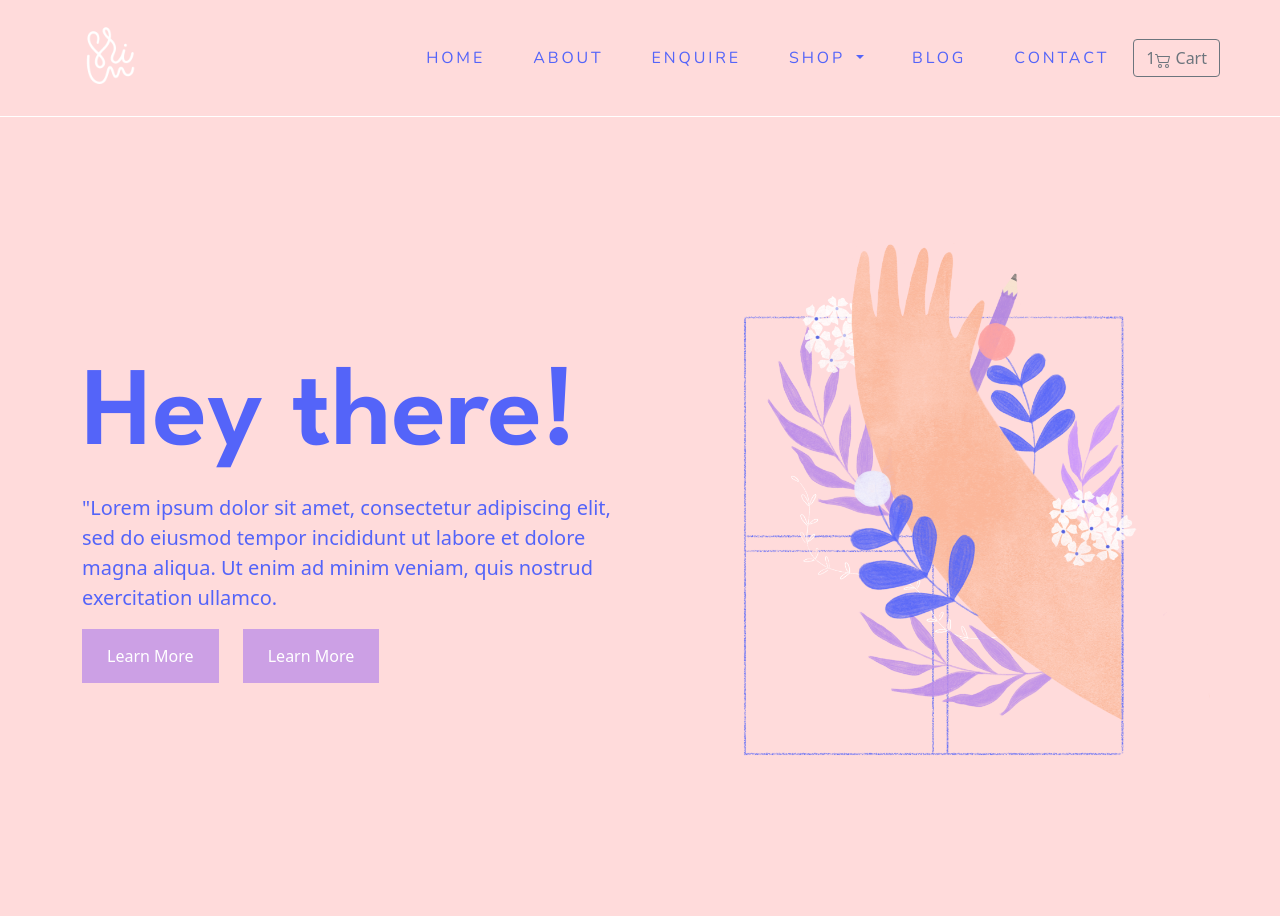
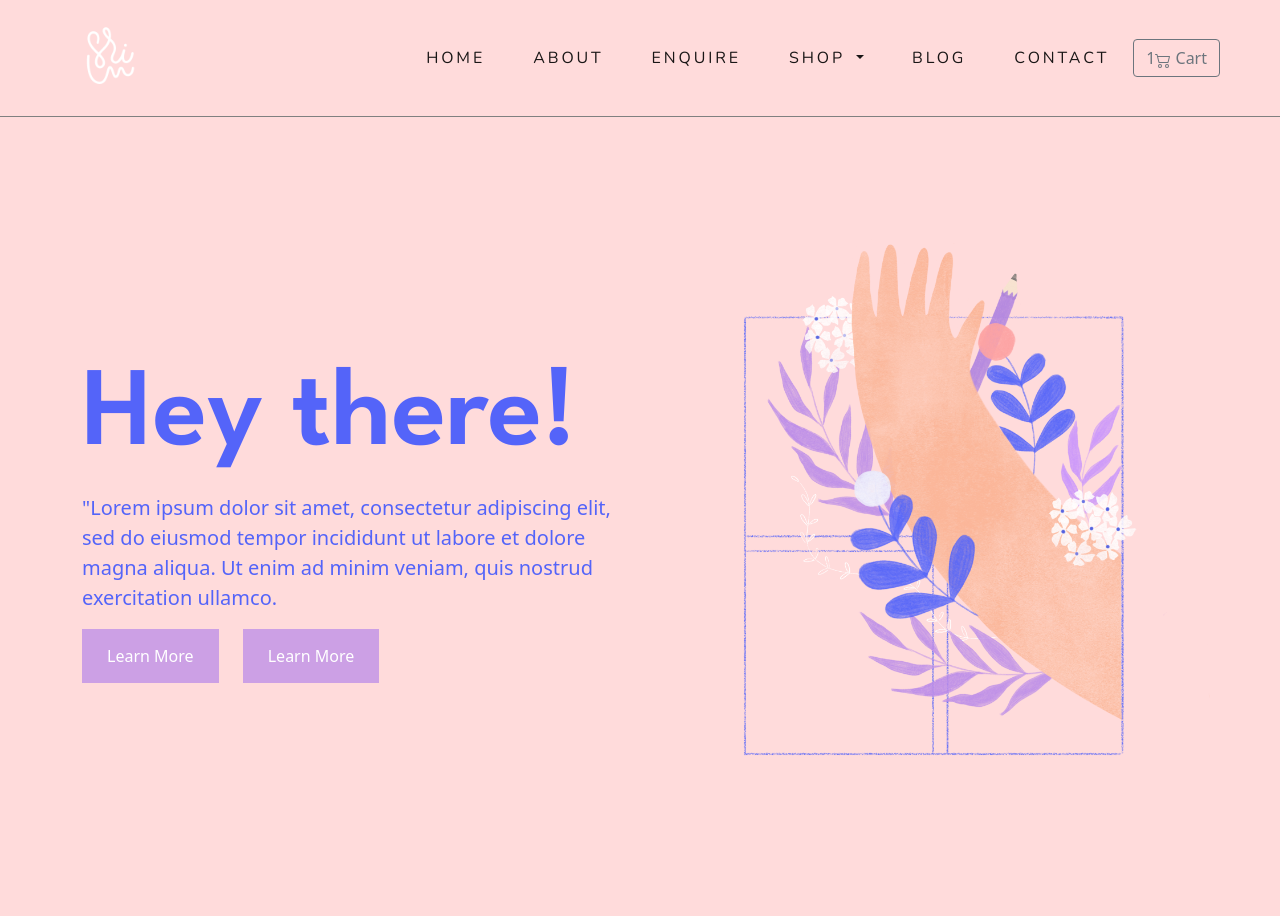
Before and after one commit to srinidhimateti/ecommerce-repo, a Django app: template templates/store/home.html in a window 1280 px wide. Shown: the top 916 px of the page. Run offline with Django 4.2, Linux system fonts and the light colour scheme; the template is opened without the code that fills it, so the values that code supplies are empty; some web fonts are replaced.

Commit message:
Undo Changes

```diff
--- a/templates/store/base.html
+++ b/templates/store/base.html
@@ -13,6 +13,7 @@
   <link href="https://cdn.jsdelivr.net/npm/bootstrap@5.0.2/dist/css/bootstrap.min.css" rel="stylesheet"
     integrity="sha384-EVSTQN3/azprG1Anm3QDgpJLIm9Nao0Yz1ztcQTwFspd3yD65VohhpuuCOmLASjC" crossorigin="anonymous">
 
+  <!-- stylesheet(s) -->
   <style>
     .display-1,
     display-2,
@@ -32,17 +33,8 @@
       color: #5464F9;
     }
 
-    .nav-link{
-      color: #5464F9!important;
-    }
-
     .bgblack {
       background: #FFDBDB;
-    }
-
-    .bghome2 {
-      background: #FFF2EF;
-      padding-top:30px;
     }
 
     #hp-section-1 {
@@ -50,7 +42,7 @@
     }
 
     .navborder {
-      border-bottom: .1px solid white;
+      border-bottom: .1px solid grey;
     }
 
     .p-s-1 {
```
